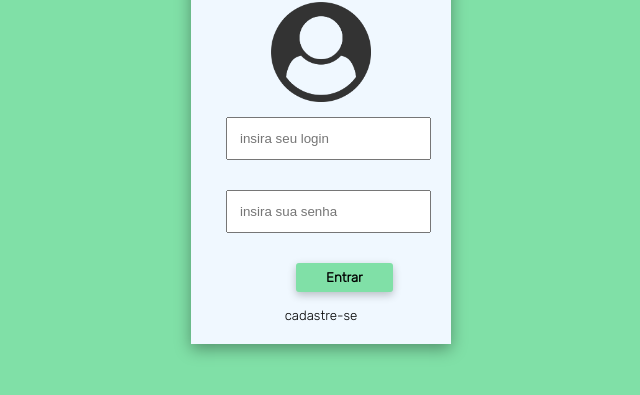
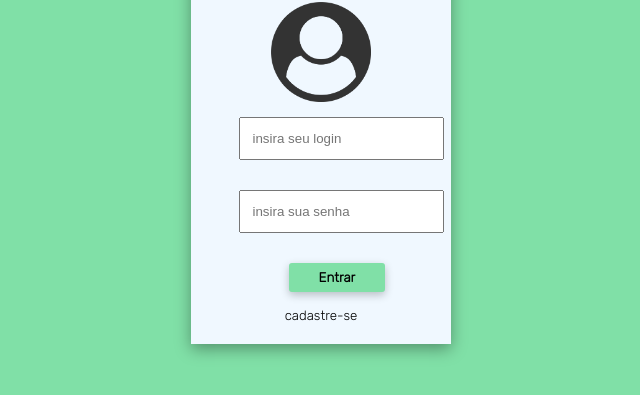
Before and after one commit to Dallag0/Login, a plain HTML site: page index.html in a window 1280 px wide. Shown: the part 181-576 px from the top of the page, without its empty margins (309-949 px from the left). Drawn offline with Linux system fonts and the light colour scheme.

Commit message:
Update style.css

```diff
--- a/style.css
+++ b/style.css
@@ -34,7 +34,7 @@ img {
 }
 
 .login {
-  margin-left: 35px;
+  margin-left: 55px;
   padding: 12px;
 }
 
```
